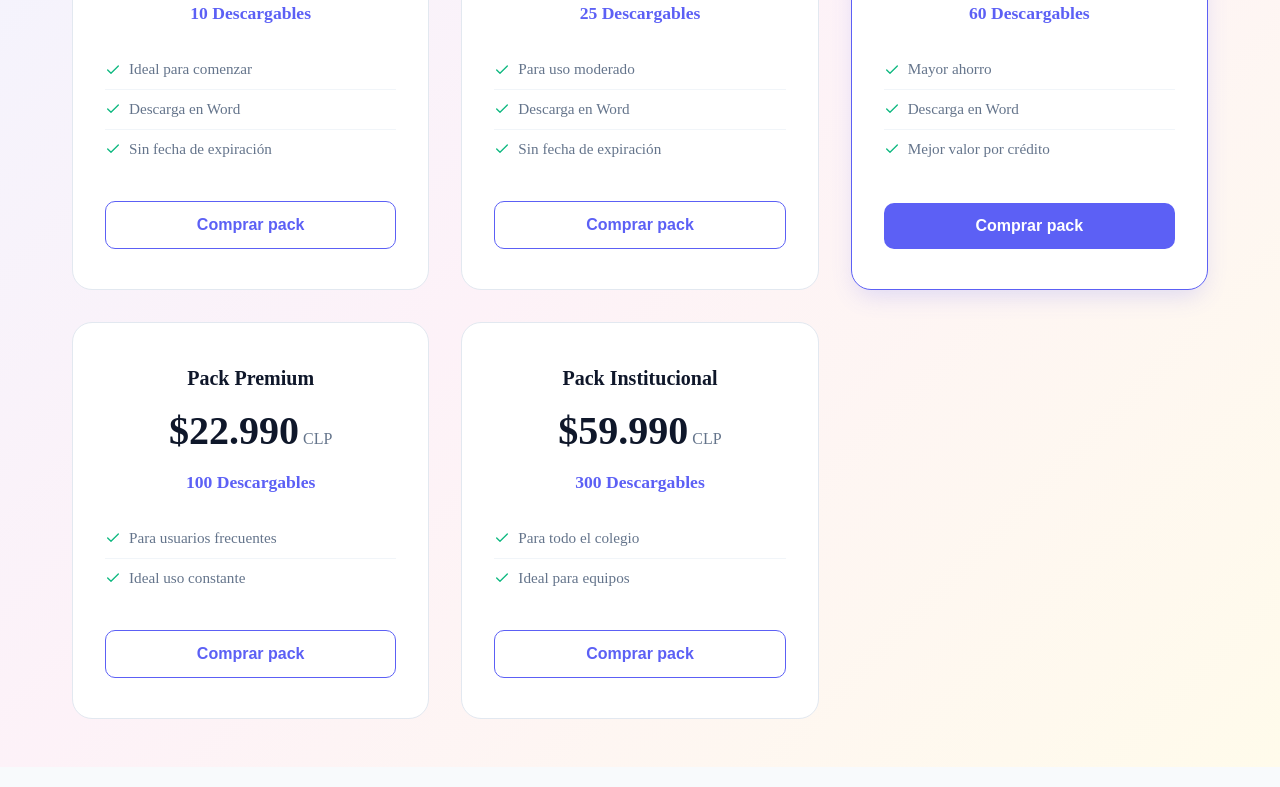
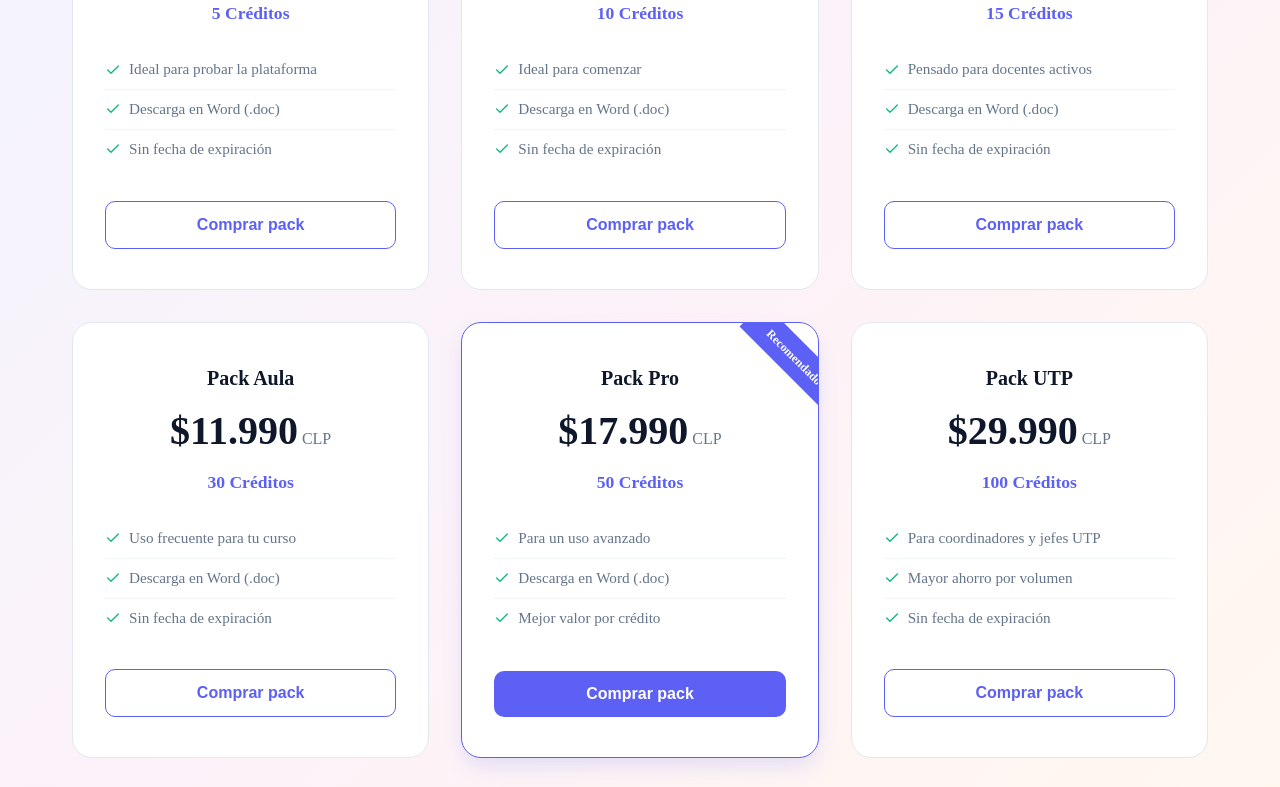
Before and after one commit to Aulaforma/monumental-naiad-d55bf1, a website: page precios.html in a window 1280 px wide. Shown: the part 471-1258 px from the top of the page. Drawn offline with nearby package versions, Linux system fonts and the light colour scheme.

Commit message:
update: configure new pricing tiers and credit packs in pricing view and database seeding

```diff
--- a/js/supabase-client.js
+++ b/js/supabase-client.js
@@ -51,6 +51,17 @@ if (isMockMode) {
     }
     if (!safeLocalStorage.getItem('db_documentos_generados')) {
         safeLocalStorage.setItem('db_documentos_generados', JSON.stringify([]));
+    }
+    if (!safeLocalStorage.getItem('db_packs_creditos')) {
+        safeLocalStorage.setItem('db_packs_creditos', JSON.stringify([
+            { id_pack: 1, nombre_pack: 'Pack Prueba', cantidad_creditos: 5, precio: 2990 },
+            { id_pack: 2, nombre_pack: 'Pack Inicio', cantidad_creditos: 10, precio: 4990 },
+            { id_pack: 3, nombre_pack: 'Pack Docente', cantidad_creditos: 15, precio: 6990 },
+            { id_pack: 4, nombre_pack: 'Pack Aula', cantidad_creditos: 30, precio: 11990 },
+            { id_pack: 5, nombre_pack: 'Pack Pro', cantidad_creditos: 50, precio: 17990 },
+            { id_pack: 6, nombre_pack: 'Pack UTP', cantidad_creditos: 100, precio: 29990 },
+            { id_pack: 7, nombre_pack: 'Pack Institucional', cantidad_creditos: 200, precio: 49990 }
+        ]));
     }
 
     class MockSupabaseQueryBuilder {
@@ -186,12 +197,14 @@ if (isMockMode) {
                 const perfiles = JSON.parse(safeLocalStorage.getItem('db_perfiles') || '[]');
                 filtered = filtered.map(compra => {
                     const perfil = perfiles.find(p => p.id === compra.id_usuario);
-                    let nombrePack = 'Pack Básico';
-                    let cantidadCreditos = 10;
-                    if (compra.id_pack === 2) { nombrePack = 'Pack Estándar'; cantidadCreditos = 25; }
-                    else if (compra.id_pack === 3) { nombrePack = 'Pack Plus'; cantidadCreditos = 60; }
-                    else if (compra.id_pack === 4) { nombrePack = 'Pack Premium'; cantidadCreditos = 100; }
-                    else if (compra.id_pack === 5) { nombrePack = 'Pack Institucional'; cantidadCreditos = 300; }
+                    let nombrePack = 'Pack Prueba';
+                    let cantidadCreditos = 5;
+                    if (compra.id_pack === 2) { nombrePack = 'Pack Inicio'; cantidadCreditos = 10; }
+                    else if (compra.id_pack === 3) { nombrePack = 'Pack Docente'; cantidadCreditos = 15; }
+                    else if (compra.id_pack === 4) { nombrePack = 'Pack Aula'; cantidadCreditos = 30; }
+                    else if (compra.id_pack === 5) { nombrePack = 'Pack Pro'; cantidadCreditos = 50; }
+                    else if (compra.id_pack === 6) { nombrePack = 'Pack UTP'; cantidadCreditos = 100; }
+                    else if (compra.id_pack === 7) { nombrePack = 'Pack Institucional'; cantidadCreditos = 200; }
 
                     return {
                         ...compra,
--- a/precios.html
+++ b/precios.html
@@ -81,68 +81,96 @@
         </div>
 
         <div class="pricing-grid">
-            <!-- Pack Básico -->
+            <!-- Pack Prueba -->
             <div class="pricing-card">
-                <div class="pack-name">Pack Básico</div>
-                <div class="pack-price">$3.990<span> CLP</span></div>
-                <div class="pack-credits">10 Descargables</div>
+                <div class="pack-name">Pack Prueba</div>
+                <div class="pack-price">$2.990<span> CLP</span></div>
+                <div class="pack-credits">5 Créditos</div>
+                <ul class="pack-features">
+                    <li><svg width="16" height="16" viewBox="0 0 24 24" fill="none" stroke="currentColor" stroke-width="2" stroke-linecap="round" stroke-linejoin="round"><polyline points="20 6 9 17 4 12"></polyline></svg> Ideal para probar la plataforma</li>
+                    <li><svg width="16" height="16" viewBox="0 0 24 24" fill="none" stroke="currentColor" stroke-width="2" stroke-linecap="round" stroke-linejoin="round"><polyline points="20 6 9 17 4 12"></polyline></svg> Descarga en Word (.doc)</li>
+                    <li><svg width="16" height="16" viewBox="0 0 24 24" fill="none" stroke="currentColor" stroke-width="2" stroke-linecap="round" stroke-linejoin="round"><polyline points="20 6 9 17 4 12"></polyline></svg> Sin fecha de expiración</li>
+                </ul>
+                <button class="btn-buy btn-buy-outline" onclick="openModal('Pack Prueba', 5, 2990, 1)">Comprar pack</button>
+            </div>
+
+            <!-- Pack Inicio -->
+            <div class="pricing-card">
+                <div class="pack-name">Pack Inicio</div>
+                <div class="pack-price">$4.990<span> CLP</span></div>
+                <div class="pack-credits">10 Créditos</div>
                 <ul class="pack-features">
                     <li><svg width="16" height="16" viewBox="0 0 24 24" fill="none" stroke="currentColor" stroke-width="2" stroke-linecap="round" stroke-linejoin="round"><polyline points="20 6 9 17 4 12"></polyline></svg> Ideal para comenzar</li>
-                    <li><svg width="16" height="16" viewBox="0 0 24 24" fill="none" stroke="currentColor" stroke-width="2" stroke-linecap="round" stroke-linejoin="round"><polyline points="20 6 9 17 4 12"></polyline></svg> Descarga en Word</li>
+                    <li><svg width="16" height="16" viewBox="0 0 24 24" fill="none" stroke="currentColor" stroke-width="2" stroke-linecap="round" stroke-linejoin="round"><polyline points="20 6 9 17 4 12"></polyline></svg> Descarga en Word (.doc)</li>
                     <li><svg width="16" height="16" viewBox="0 0 24 24" fill="none" stroke="currentColor" stroke-width="2" stroke-linecap="round" stroke-linejoin="round"><polyline points="20 6 9 17 4 12"></polyline></svg> Sin fecha de expiración</li>
                 </ul>
-                <button class="btn-buy btn-buy-outline" onclick="openModal('Pack Básico', 10, 3990, 1)">Comprar pack</button>
+                <button class="btn-buy btn-buy-outline" onclick="openModal('Pack Inicio', 10, 4990, 2)">Comprar pack</button>
             </div>
 
-            <!-- Pack Estándar -->
+            <!-- Pack Docente -->
             <div class="pricing-card">
-                <div class="pack-name">Pack Estándar</div>
-                <div class="pack-price">$7.990<span> CLP</span></div>
-                <div class="pack-credits">25 Descargables</div>
+                <div class="pack-name">Pack Docente</div>
+                <div class="pack-price">$6.990<span> CLP</span></div>
+                <div class="pack-credits">15 Créditos</div>
                 <ul class="pack-features">
-                    <li><svg width="16" height="16" viewBox="0 0 24 24" fill="none" stroke="currentColor" stroke-width="2" stroke-linecap="round" stroke-linejoin="round"><polyline points="20 6 9 17 4 12"></polyline></svg> Para uso moderado</li>
-                    <li><svg width="16" height="16" viewBox="0 0 24 24" fill="none" stroke="currentColor" stroke-width="2" stroke-linecap="round" stroke-linejoin="round"><polyline points="20 6 9 17 4 12"></polyline></svg> Descarga en Word</li>
+                    <li><svg width="16" height="16" viewBox="0 0 24 24" fill="none" stroke="currentColor" stroke-width="2" stroke-linecap="round" stroke-linejoin="round"><polyline points="20 6 9 17 4 12"></polyline></svg> Pensado para docentes activos</li>
+                    <li><svg width="16" height="16" viewBox="0 0 24 24" fill="none" stroke="currentColor" stroke-width="2" stroke-linecap="round" stroke-linejoin="round"><polyline points="20 6 9 17 4 12"></polyline></svg> Descarga en Word (.doc)</li>
                     <li><svg width="16" height="16" viewBox="0 0 24 24" fill="none" stroke="currentColor" stroke-width="2" stroke-linecap="round" stroke-linejoin="round"><polyline points="20 6 9 17 4 12"></polyline></svg> Sin fecha de expiración</li>
                 </ul>
-                <button class="btn-buy btn-buy-outline" onclick="openModal('Pack Estándar', 25, 7990, 2)">Comprar pack</button>
+                <button class="btn-buy btn-buy-outline" onclick="openModal('Pack Docente', 15, 6990, 3)">Comprar pack</button>
             </div>
 
-            <!-- Pack Plus (Popular) -->
+            <!-- Pack Aula -->
+            <div class="pricing-card">
+                <div class="pack-name">Pack Aula</div>
+                <div class="pack-price">$11.990<span> CLP</span></div>
+                <div class="pack-credits">30 Créditos</div>
+                <ul class="pack-features">
+                    <li><svg width="16" height="16" viewBox="0 0 24 24" fill="none" stroke="currentColor" stroke-width="2" stroke-linecap="round" stroke-linejoin="round"><polyline points="20 6 9 17 4 12"></polyline></svg> Uso frecuente para tu curso</li>
+                    <li><svg width="16" height="16" viewBox="0 0 24 24" fill="none" stroke="currentColor" stroke-width="2" stroke-linecap="round" stroke-linejoin="round"><polyline points="20 6 9 17 4 12"></polyline></svg> Descarga en Word (.doc)</li>
+                    <li><svg width="16" height="16" viewBox="0 0 24 24" fill="none" stroke="currentColor" stroke-width="2" stroke-linecap="round" stroke-linejoin="round"><polyline points="20 6 9 17 4 12"></polyline></svg> Sin fecha de expiración</li>
+                </ul>
+                <button class="btn-buy btn-buy-outline" onclick="openModal('Pack Aula', 30, 11990, 4)">Comprar pack</button>
+            </div>
+
+            <!-- Pack Pro (Popular) -->
             <div class="pricing-card popular">
                 <div class="popular-badge">Recomendado</div>
-                <div class="pack-name">Pack Plus</div>
-                <div class="pack-price">$14.990<span> CLP</span></div>
-                <div class="pack-credits">60 Descargables</div>
+                <div class="pack-name">Pack Pro</div>
+                <div class="pack-price">$17.990<span> CLP</span></div>
+                <div class="pack-credits">50 Créditos</div>
                 <ul class="pack-features">
-                    <li><svg width="16" height="16" viewBox="0 0 24 24" fill="none" stroke="currentColor" stroke-width="2" stroke-linecap="round" stroke-linejoin="round"><polyline points="20 6 9 17 4 12"></polyline></svg> Mayor ahorro</li>
-                    <li><svg width="16" height="16" viewBox="0 0 24 24" fill="none" stroke="currentColor" stroke-width="2" stroke-linecap="round" stroke-linejoin="round"><polyline points="20 6 9 17 4 12"></polyline></svg> Descarga en Word</li>
+                    <li><svg width="16" height="16" viewBox="0 0 24 24" fill="none" stroke="currentColor" stroke-width="2" stroke-linecap="round" stroke-linejoin="round"><polyline points="20 6 9 17 4 12"></polyline></svg> Para un uso avanzado</li>
+                    <li><svg width="16" height="16" viewBox="0 0 24 24" fill="none" stroke="currentColor" stroke-width="2" stroke-linecap="round" stroke-linejoin="round"><polyline points="20 6 9 17 4 12"></polyline></svg> Descarga en Word (.doc)</li>
                     <li><svg width="16" height="16" viewBox="0 0 24 24" fill="none" stroke="currentColor" stroke-width="2" stroke-linecap="round" stroke-linejoin="round"><polyline points="20 6 9 17 4 12"></polyline></svg> Mejor valor por crédito</li>
                 </ul>
-                <button class="btn-buy btn-buy-primary" onclick="openModal('Pack Plus', 60, 14990, 3)">Comprar pack</button>
+                <button class="btn-buy btn-buy-primary" onclick="openModal('Pack Pro', 50, 17990, 5)">Comprar pack</button>
             </div>
 
-            <!-- Pack Premium -->
+            <!-- Pack UTP -->
             <div class="pricing-card">
-                <div class="pack-name">Pack Premium</div>
-                <div class="pack-price">$22.990<span> CLP</span></div>
-                <div class="pack-credits">100 Descargables</div>
+                <div class="pack-name">Pack UTP</div>
+                <div class="pack-price">$29.990<span> CLP</span></div>
+                <div class="pack-credits">100 Créditos</div>
                 <ul class="pack-features">
-                    <li><svg width="16" height="16" viewBox="0 0 24 24" fill="none" stroke="currentColor" stroke-width="2" stroke-linecap="round" stroke-linejoin="round"><polyline points="20 6 9 17 4 12"></polyline></svg> Para usuarios frecuentes</li>
-                    <li><svg width="16" height="16" viewBox="0 0 24 24" fill="none" stroke="currentColor" stroke-width="2" stroke-linecap="round" stroke-linejoin="round"><polyline points="20 6 9 17 4 12"></polyline></svg> Ideal uso constante</li>
+                    <li><svg width="16" height="16" viewBox="0 0 24 24" fill="none" stroke="currentColor" stroke-width="2" stroke-linecap="round" stroke-linejoin="round"><polyline points="20 6 9 17 4 12"></polyline></svg> Para coordinadores y jefes UTP</li>
+                    <li><svg width="16" height="16" viewBox="0 0 24 24" fill="none" stroke="currentColor" stroke-width="2" stroke-linecap="round" stroke-linejoin="round"><polyline points="20 6 9 17 4 12"></polyline></svg> Mayor ahorro por volumen</li>
+                    <li><svg width="16" height="16" viewBox="0 0 24 24" fill="none" stroke="currentColor" stroke-width="2" stroke-linecap="round" stroke-linejoin="round"><polyline points="20 6 9 17 4 12"></polyline></svg> Sin fecha de expiración</li>
                 </ul>
-                <button class="btn-buy btn-buy-outline" onclick="openModal('Pack Premium', 100, 22990, 4)">Comprar pack</button>
+                <button class="btn-buy btn-buy-outline" onclick="openModal('Pack UTP', 100, 29990, 6)">Comprar pack</button>
             </div>
 
             <!-- Pack Institucional -->
             <div class="pricing-card">
                 <div class="pack-name">Pack Institucional</div>
-                <div class="pack-price">$59.990<span> CLP</span></div>
-                <div class="pack-credits">300 Descargables</div>
+                <div class="pack-price">$49.990<span> CLP</span></div>
+                <div class="pack-credits">200 Créditos</div>
                 <ul class="pack-features">
-                    <li><svg width="16" height="16" viewBox="0 0 24 24" fill="none" stroke="currentColor" stroke-width="2" stroke-linecap="round" stroke-linejoin="round"><polyline points="20 6 9 17 4 12"></polyline></svg> Para todo el colegio</li>
-                    <li><svg width="16" height="16" viewBox="0 0 24 24" fill="none" stroke="currentColor" stroke-width="2" stroke-linecap="round" stroke-linejoin="round"><polyline points="20 6 9 17 4 12"></polyline></svg> Ideal para equipos</li>
+                    <li><svg width="16" height="16" viewBox="0 0 24 24" fill="none" stroke="currentColor" stroke-width="2" stroke-linecap="round" stroke-linejoin="round"><polyline points="20 6 9 17 4 12"></polyline></svg> Para uso de todo el colegio</li>
+                    <li><svg width="16" height="16" viewBox="0 0 24 24" fill="none" stroke="currentColor" stroke-width="2" stroke-linecap="round" stroke-linejoin="round"><polyline points="20 6 9 17 4 12"></polyline></svg> El mejor precio por crédito</li>
+                    <li><svg width="16" height="16" viewBox="0 0 24 24" fill="none" stroke="currentColor" stroke-width="2" stroke-linecap="round" stroke-linejoin="round"><polyline points="20 6 9 17 4 12"></polyline></svg> Sin fecha de expiración</li>
                 </ul>
-                <button class="btn-buy btn-buy-outline" onclick="openModal('Pack Institucional', 300, 59990, 5)">Comprar pack</button>
+                <button class="btn-buy btn-buy-outline" onclick="openModal('Pack Institucional', 200, 49990, 7)">Comprar pack</button>
             </div>
         </div>
     </div>
```
Also changed, not shown: 1 other file.
